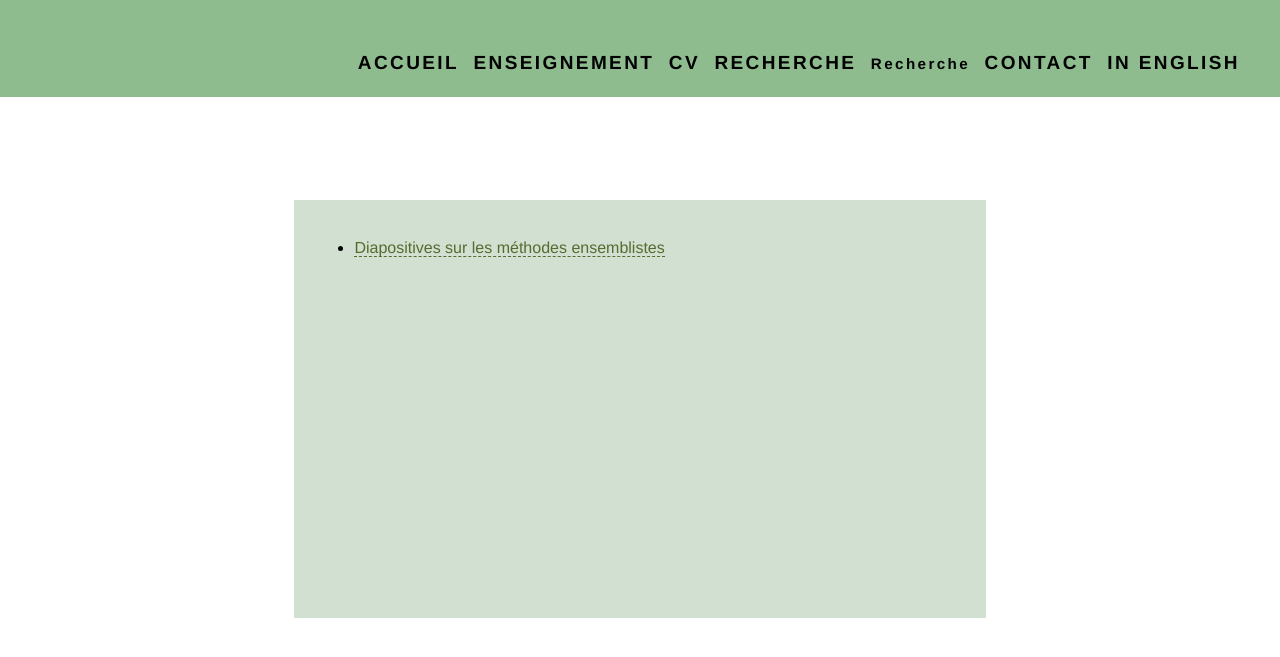
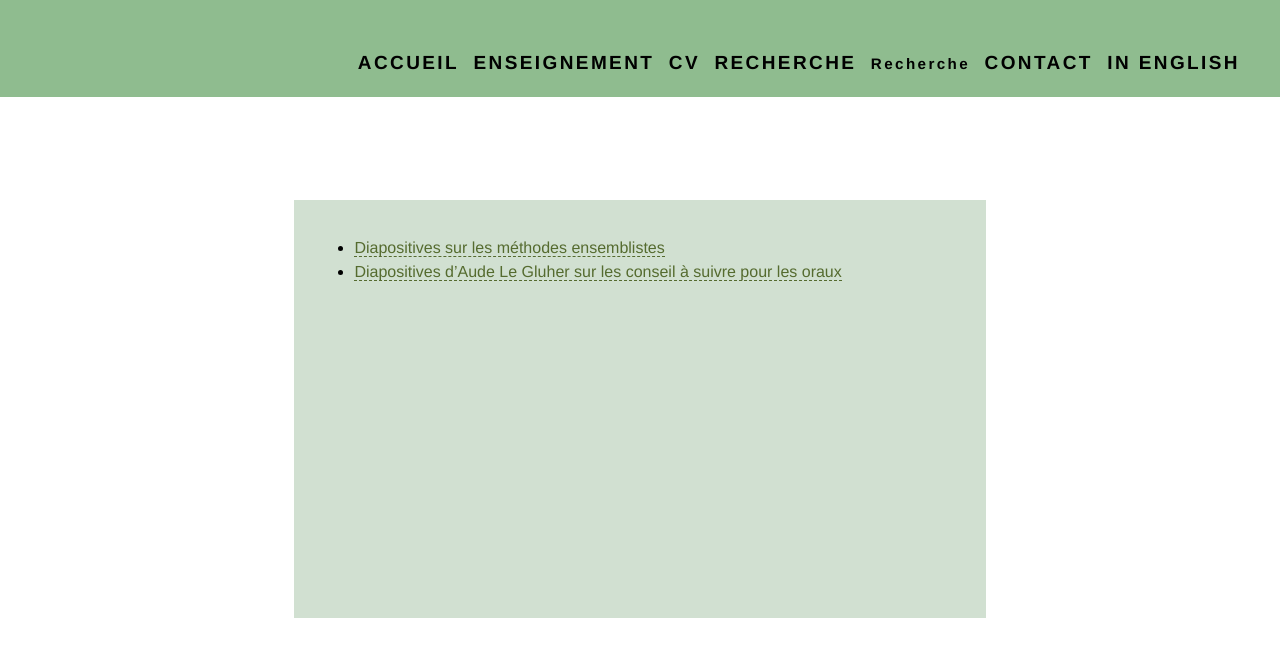
Before and after one commit to VladislavTempez/Vladislavtempez.github.io, a Jekyll site: the page built from pages/misc.md, in a window 1280 px wide. Shown: the top 657 px of the page. Built offline with Jekyll 4.4.1, drawn with Linux system fonts in a browser that asks for light colours.

Commit message:
lien slides aude

```diff
--- a/pages/misc.md
+++ b/pages/misc.md
@@ -5,3 +5,4 @@ permalink: /misc/
 description: Page web de Vladislav Tempez
 ---
 - [Diapositives sur les méthodes ensemblistes](https://nc-lycees.netocentre.fr/s/xaDETyezTWX9QXH)
+- [Diapositives d'Aude Le Gluher sur les conseil à suivre pour les oraux](https://nc-lycees.netocentre.fr/s/tccAsBQP27C3kM5)
```
